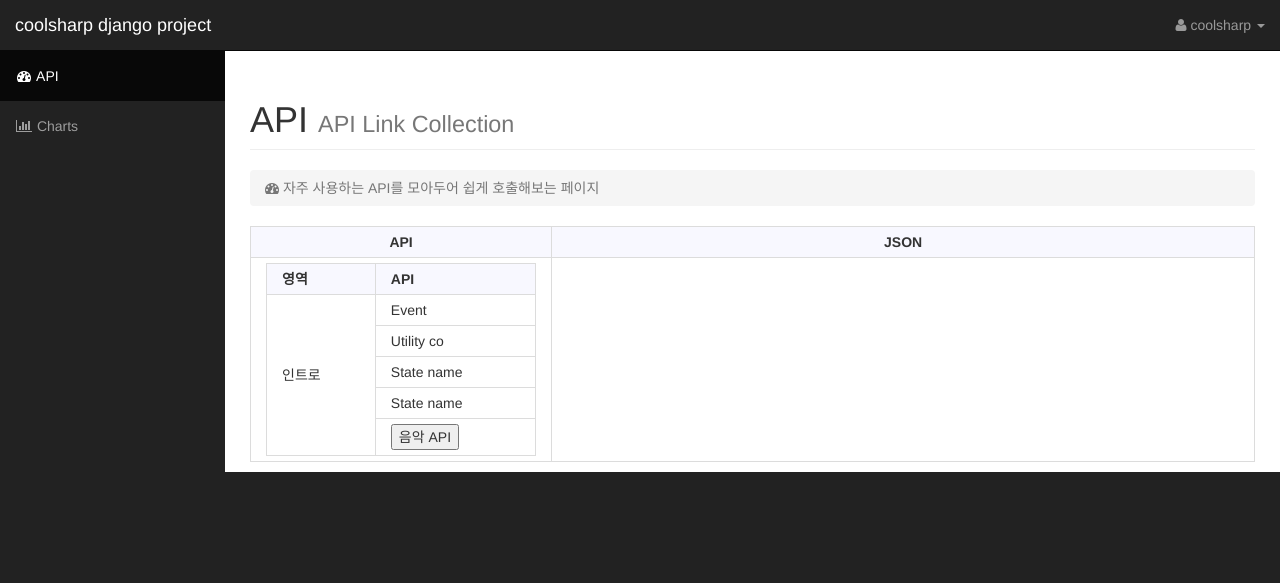
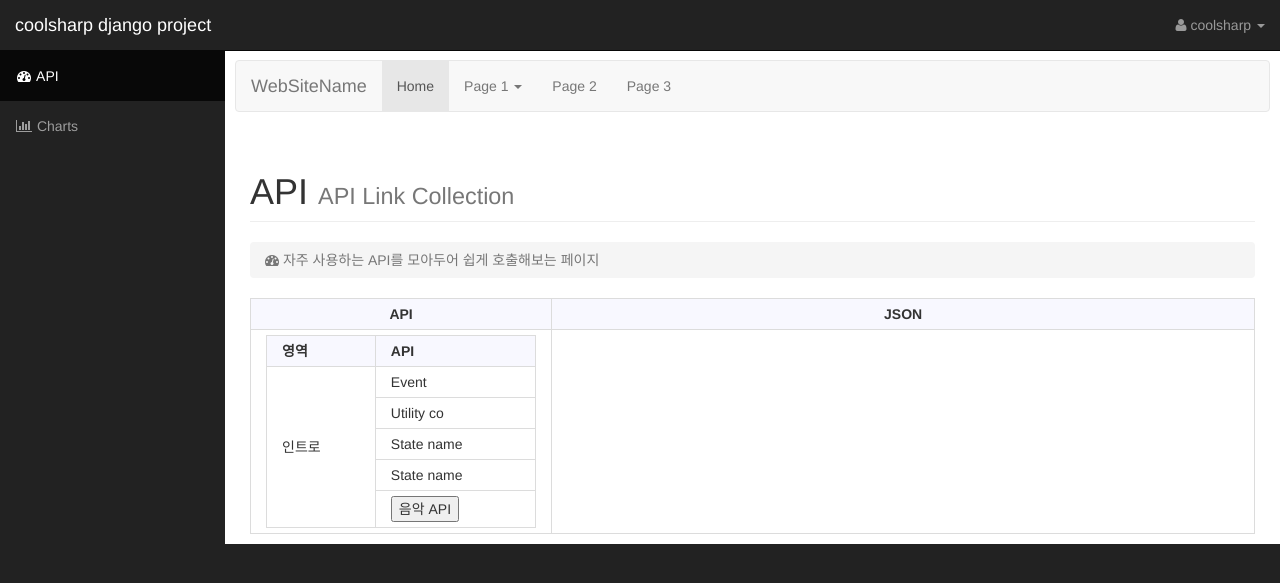
Before and after one commit to coolsharp/ProjDjango, a Django app: page / in a window 1280 px wide. Shown: the top 583 px of the page. Run offline with Django 3.2, Linux system fonts and the light colour scheme; some libraries are stand-ins or nearby versions.

Commit message:
구조 개선

```diff
--- a/blog/templates/coolsharp/api/base.html
+++ b/blog/templates/coolsharp/api/base.html
@@ -10,71 +10,29 @@
 
 <!-- Page Heading -->
 <div class="row">
-    <div class="col-lg-12">
-        <h1 class="page-header">
-            API
-            <small>API Link Collection</small>
-        </h1>
-        <ol class="breadcrumb">
-            <li class="active">
-                <i class="fa fa-dashboard"></i> 자주 사용하는 API를 모아두어 쉽게 호출해보는 페이지
-            </li>
-        </ol>
-        <table width="100%">
-            <thead>
-            <tr>
-                <th width="30%">
-                    <center>
-                        <div>API</div>
-                    </center>
-                </th>
-                <th width="70%">
-                    <center>
-                        <div>JSON</div>
-                    </center>
-                </th>
-            </tr>
-            </thead>
-            <tbody>
-            <tr>
-                <td valign="top">
-                    <table width="100%">
-                        <thead>
-                        <tr>
-                            <th rowspan="2">영역</th>
-                            <th>API</th>
-                        </tr>
-                        </thead>
-                        <tbody>
-                        <tr>
-                            <td rowspan="5">인트로</td>
-                            <td>Event</td>
-                        </tr>
-                        <tr>
-                            <td>Utility co</td>
-                        </tr>
-                        <tr>
-                            <td>State name</td>
-                        </tr>
-                        <tr>
-                            <td>State name</td>
-                        </tr>
-                        <tr>
-                            <td>
-                                <Input type="button" onclick="getApi('https%3A%2F%2Fapi.mixcloud.com%2Fpopular%2F')" value="음악 API"/>
-                            </td>
-                        </tr>
-                        </tbody>
-                    </table>
-
-                </td>
-                <td>
-                    <div id="api"></div>
-                </td>
-            </tr>
-            </tbody>
-        </table>
-    </div>
+    <nav class="navbar navbar-default">
+        <div class="container-fluid">
+            <div class="navbar-header">
+                <a class="navbar-brand" href="#">WebSiteName</a>
+            </div>
+            <ul class="nav navbar-nav">
+                <li class="active"><a href="#">Home</a></li>
+                <li class="dropdown">
+                    <a class="dropdown-toggle" data-toggle="dropdown" href="#">Page 1
+                        <span class="caret"></span></a>
+                    <ul class="dropdown-menu">
+                        <li><a href="#">Page 1-1</a></li>
+                        <li><a href="#">Page 1-2</a></li>
+                        <li><a href="#">Page 1-3</a></li>
+                    </ul>
+                </li>
+                <li><a href="#">Page 2</a></li>
+                <li><a href="#">Page 3</a></li>
+            </ul>
+        </div>
+    </nav>
+    {% block api %}
+    {% endblock %}
 </div>
 <!-- /.row -->
 <script>
@@ -83,5 +41,6 @@
             printPre('api', url, prettyJson(data));
         });
     }
+
 </script>
 {% endblock %}
--- /dev/null
+++ b/blog/templates/coolsharp/api/main.html
@@ -0,0 +1,73 @@
+<!-- 기본 페이지 -->
+{% extends 'coolsharp/api/base.html' %}
+<!-- 정적 파일 로드 -->
+{% load staticfiles %}
+
+<!-- 컨텐츠 시작 -->
+{% block api %}
+    <div class="col-lg-12">
+        <h1 class="page-header">
+            API
+            <small>API Link Collection</small>
+        </h1>
+        <ol class="breadcrumb">
+            <li class="active">
+                <i class="fa fa-dashboard"></i> 자주 사용하는 API를 모아두어 쉽게 호출해보는 페이지
+            </li>
+        </ol>
+        <table width="100%">
+            <thead>
+            <tr>
+                <th width="30%">
+                    <center>
+                        <div>API</div>
+                    </center>
+                </th>
+                <th width="70%">
+                    <center>
+                        <div>JSON</div>
+                    </center>
+                </th>
+            </tr>
+            </thead>
+            <tbody>
+            <tr>
+                <td valign="top">
+                    <table width="100%">
+                        <thead>
+                        <tr>
+                            <th rowspan="2">영역</th>
+                            <th>API</th>
+                        </tr>
+                        </thead>
+                        <tbody>
+                        <tr>
+                            <td rowspan="5">인트로</td>
+                            <td>Event</td>
+                        </tr>
+                        <tr>
+                            <td>Utility co</td>
+                        </tr>
+                        <tr>
+                            <td>State name</td>
+                        </tr>
+                        <tr>
+                            <td>State name</td>
+                        </tr>
+                        <tr>
+                            <td>
+                                <Input type="button" onclick="getApi('https%3A%2F%2Fapi.mixcloud.com%2Fpopular%2F')" value="음악 API"/>
+                            </td>
+                        </tr>
+                        </tbody>
+                    </table>
+
+                </td>
+                <td>
+                    <div id="api"></div>
+                </td>
+            </tr>
+            </tbody>
+        </table>
+    </div>
+{% endblock %}
--- a/blog/views.py
+++ b/blog/views.py
@@ -8,7 +8,7 @@ import requests
 
 def post_list(request):
     posts = Post.objects.all()
-    return render(request, 'coolsharp/api/base.html', {'posts': posts})
+    return render(request, 'coolsharp/api/main.html', {'posts': posts})
 
 
 def post_detail(request, pk):
```
